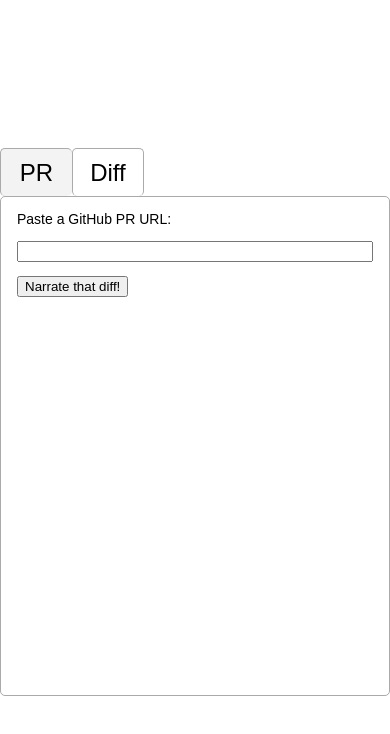
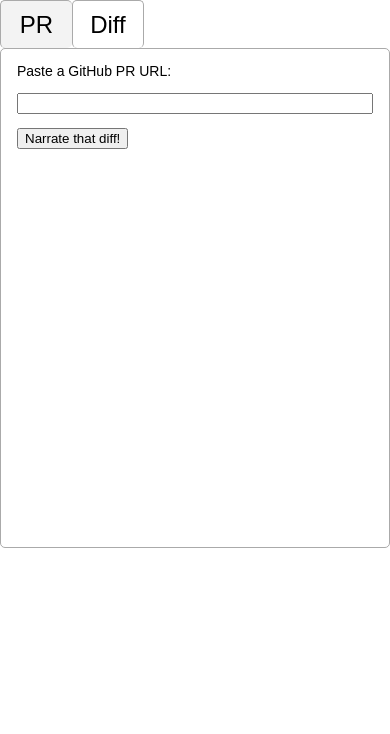
Before and after one commit to tbroadley/narrated-diffs, a React (Create React App) app: page / in a window 390 px wide. Shown: the top 734 px of the page. Built offline with nearby package versions, Linux system fonts and the light colour scheme.

Commit message:
Justify paste diff view to top on mobile

```diff
--- a/src/components/App/PasteDiff.css
+++ b/src/components/App/PasteDiff.css
@@ -8,6 +8,12 @@
     display: flex;
     flex-direction: column;
     justify-content: center;
+}
+
+@media (max-width: 767px) {
+    .paste-diff {
+        justify-content: start;
+    }
 }
 
 .paste-diff__tabs {
```
